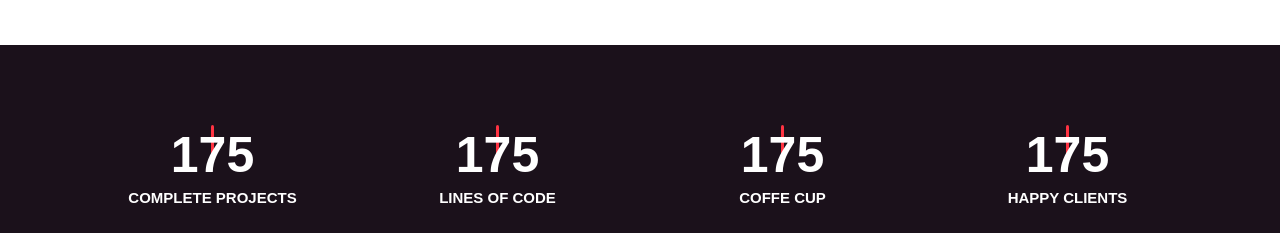
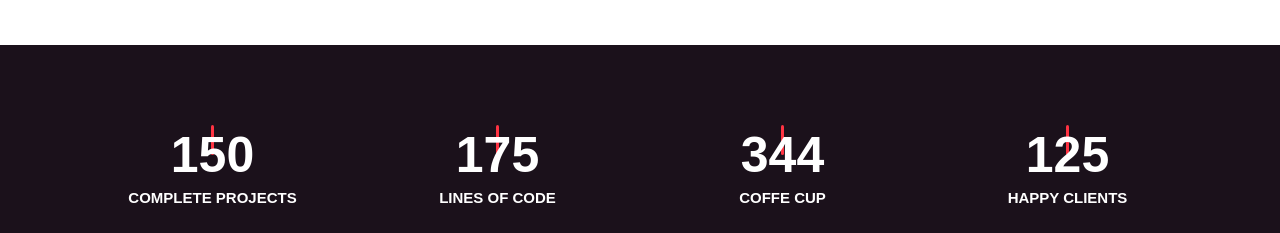
Before and after one commit to Aixoft-com/aix-landing, a React (Create React App) app: page / in a window 1280 px wide. Shown: the part 2400-2633 px from the top of the page. Built offline with nearby package versions, Linux system fonts and the light colour scheme.

Commit message:
Animate counters

```diff
--- a/package.json
+++ b/package.json
@@ -12,6 +12,7 @@
     "@types/react-dom": "^16.9.8",
     "bootstrap": "^4.5.3",
     "react": "^17.0.1",
+    "react-countup": "^4.3.3",
     "react-dom": "^17.0.1",
     "react-scripts": "4.0.0",
     "reactstrap": "^8.7.1",
--- a/src/components/Counter/Counter.tsx
+++ b/src/components/Counter/Counter.tsx
@@ -1,4 +1,5 @@
 import React from 'react';
+import CountUp from 'react-countup';
 
 interface CounterProps {
     label: string;
@@ -8,8 +9,8 @@ interface CounterProps {
 export const Counter: React.FC<CounterProps> = (props: CounterProps) => {
     return (
         <div className="counter text-white">
-            <span className="count-number" data-to="175" data-speed="10000">
-                175
+            <span className="count-number">
+                <CountUp delay={1} end={props.countTo} />
             </span>
             <label>{props.label}</label>
         </div>
```
Also changed, not shown: 2 other files (tests, documents, lock files or other folders).
